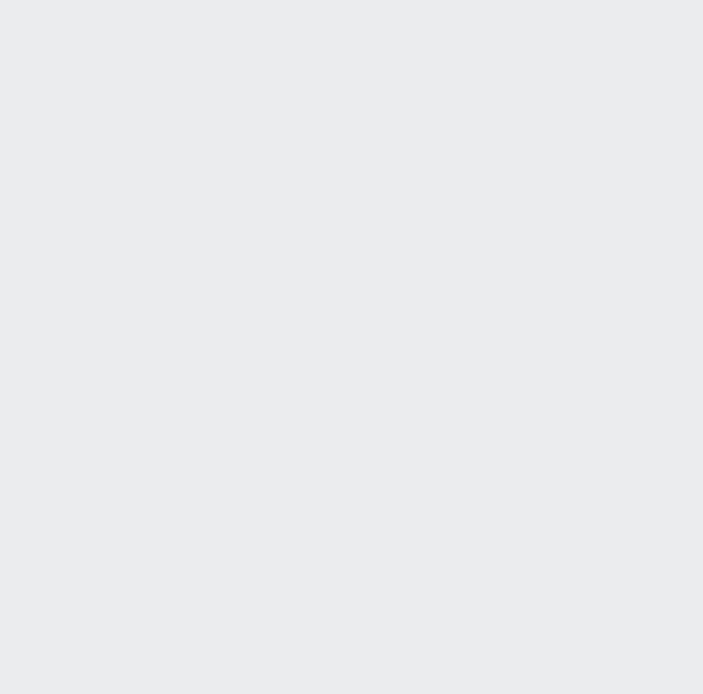
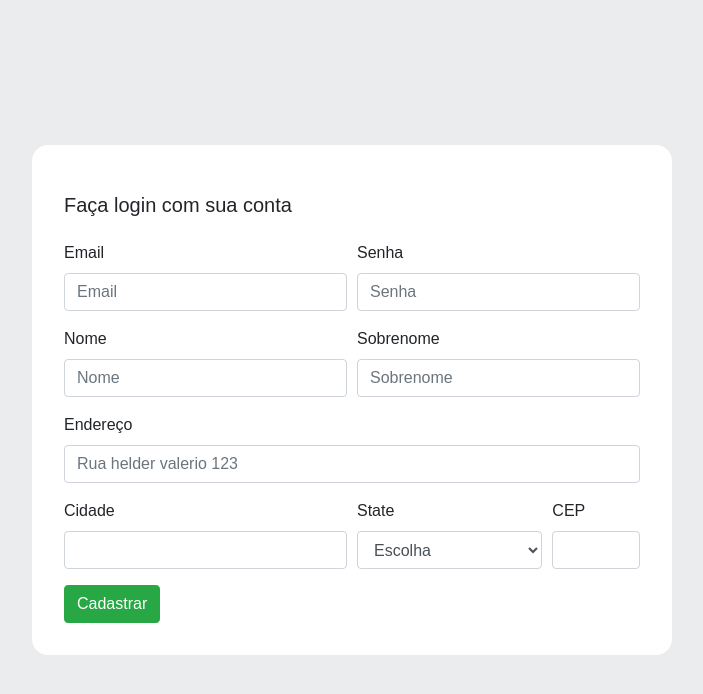
Before and after one commit to HigorAlves/BD-Trabalho-Pratico-1, a React (Create React App) app: page /cadastrar in a window 1280 px wide. Shown: the top 694 px of the page, without its empty margins (288-991 px from the left). Built offline with nearby package versions, Linux system fonts and the light colour scheme.

Commit message:
Tela de cadastro

```diff
--- a/src/assets/css/table.css
+++ b/src/assets/css/table.css
@@ -3,11 +3,3 @@ th {
   color: white;
   text-align: center;
 }
-table td {
-  width: 50%;
-  border: 1px solid #ddd;
-}
-
-td span {
-  margin-left: 1em;
-}
--- a/src/components/Sidebar.js
+++ b/src/components/Sidebar.js
@@ -1,4 +1,5 @@
 import React, { Component } from 'react';
+import { Link } from 'react-router-dom';
 import '../assets/css/table.css';
 import { SEARCH } from '../lib/fontAwesome';
 
@@ -63,12 +64,12 @@ export default class Sidebar extends Component {
 								<tbody>
 									<tr>
 										<td>
-											<span>Logar</span>
+											<Link to={'/login'}>Logar</Link>
 										</td>
 									</tr>
 									<tr>
 										<td>
-											<span>Criar Conta</span>
+											<Link className='text-muted' to={'/cadastrar'}>Cadastrar</Link>
 										</td>
 									</tr>
 								</tbody>
@@ -77,7 +78,7 @@ export default class Sidebar extends Component {
 					</div>
 				</section>
 
-			</div >
+			</div>
 		);
 	}
 }
--- a/src/index.js
+++ b/src/index.js
@@ -13,13 +13,14 @@ import './index.css';
 import App from './App';
 import Home from './screens/Home';
 import Login from './screens/Login';
+import Cadastro from './screens/Cadastro';
 
 ReactDOM.render(
   <Router>
     <div>
       <Route exact path='/' component={Home} />
       <Route exact path='/login' component={Login} />
-      <Route exact path='/teste' component={App} />
+      <Route exact path='/cadastrar' component={Cadastro} />
     </div>
   </Router>
   , document.getElementById('root'));
--- /dev/null
+++ b/src/screens/Cadastro.js
@@ -0,0 +1,92 @@
+import React, { Component } from 'react';
+
+export default class Cadastro extends Component {
+  render() {
+    return (
+      <section>
+        <div className='container'>
+          <div className='row'>
+            <div className='col-4'>
+              <div className="w-400 mw-100 p-6 telaCentralizada backgroundSeparador">
+                <h5 className="mb-7 py-3">Faça login com sua conta</h5>
+
+                <form>
+                  <div class="form-row">
+                    <div class="form-group col-md-6">
+                      <label for="inputEmail4">Email</label>
+                      <input type="email" class="form-control" id="inputEmail4" placeholder="Email" required />
+                    </div>
+                    <div class="form-group col-md-6">
+                      <label for="inputPassword4">Senha</label>
+                      <input type="password" class="form-control" id="inputPassword4" placeholder="Senha" required />
+                    </div>
+                  </div>
+                  <div class="form-row">
+                    <div class="form-group col-md-6">
+                      <label for="inputNome">Nome</label>
+                      <input type="email" class="form-control" id="inputNome" placeholder="Nome" required />
+                    </div>
+                    <div class="form-group col-md-6">
+                      <label for="inputSobrenome">Sobrenome</label>
+                      <input type="password" class="form-control" id="inputSobreNome" placeholder="Sobrenome" required />
+                    </div>
+                  </div>
+                  <div class="form-group">
+                    <label for="inputAddress">Endereço</label>
+                    <input type="text" class="form-control" id="inputAddress" placeholder="Rua helder valerio 123" required />
+                  </div>
+                  <div class="form-row">
+                    <div class="form-group col-md-6">
+                      <label for="inputCity">Cidade</label>
+                      <input type="text" class="form-control" id="inputCity" required />
+                    </div>
+                    <div class="form-group col-md-4">
+                      <label for="inputState">State</label>
+                      <select id="inputState" class="form-control">
+                        <option selected>Escolha</option>
+                        <option>Acré</option>
+                        <option>Alagoas</option>
+                        <option>Amapá</option>
+                        <option>Amazonas</option>
+                        <option>Bahia</option>
+                        <option>Ceará</option>
+                        <option>Distrito Federal</option>
+                        <option>Espírito Santo</option>
+                        <option>Goiás</option>
+                        <option>Maranhão</option>
+                        <option>Mato Grosso</option>
+                        <option>Mato Grosso do Sul</option>
+                        <option>Minas Gerais</option>
+                        <option>Pará</option>
+                        <option>Paraiba</option>
+                        <option>Paraná</option>
+                        <option>Pernambuco</option>
+                        <option>Piauí</option>
+                        <option>Rio de Janeiro</option>
+                        <option>Rio Grande do Norte</option>
+                        <option>Rio Grande do Sul</option>
+                        <option>Rondônia</option>
+                        <option>Roraima</option>
+                        <option>Santa Catarina</option>
+                        <option>São Paulo</option>
+                        <option>Sergipe</option>
+                        <option>Tocatins</option>
+                      </select>
+                    </div>
+                    <div class="form-group col-md-2">
+                      <label for="inputZip">CEP</label>
+                      <input type="text" class="form-control" id="inputZip" />
+                    </div>
+                  </div>
+                  <button type="submit" class="btn btn-success">Cadastrar</button>
+                </form>
+
+              </div>
+
+            </div>
+          </div>
+        </div>
+      </section>
+    )
+  }
+}
```
